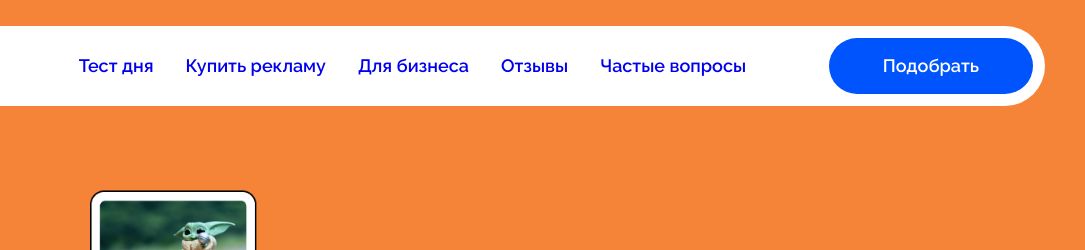
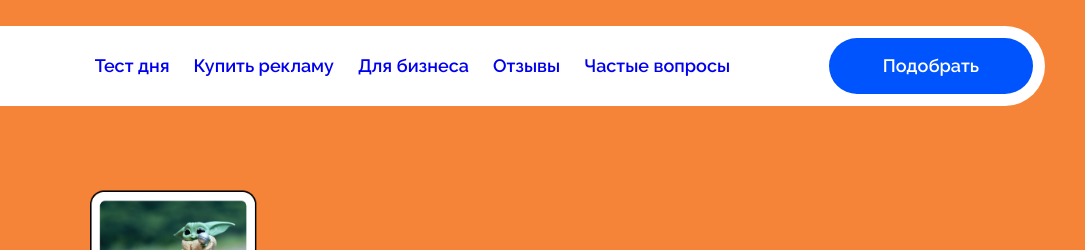
Before and after one commit to GlebShishov/Kekpekbusiness, a website built with Parcel: page index.html in a window 1280 px wide. Shown: the top 250 px of the page, 195-1280 px from the left. Built offline with nearby package versions, Linux system fonts and the light colour scheme.

Commit message:
пофиксил меню

```diff
--- a/css/main.css
+++ b/css/main.css
@@ -711,7 +711,7 @@ summary:focus {
   border-radius: 100px;
   display: flex;
   flex-direction: row;
-  gap: 1rem;
+  /*gap: 1rem;*/
   justify-content: space-between;
   /*width: 100%;*/
   /*max-width: 1000px;*/
@@ -730,7 +730,7 @@ header img {
 
 .nav {
   display: flex;
-  /*gap: 2rem;*/
+  /*gap: 10%;*/
 }
 
 .nav-logo {
@@ -742,7 +742,7 @@ header img {
   text-decoration: none;
   word-break: normal;
   font-size: clamp(1rem, 2vw, 18px);
-  padding: 1rem;
+  padding: 12px;
   border-radius: 12px;
   display: flex;
 
```
